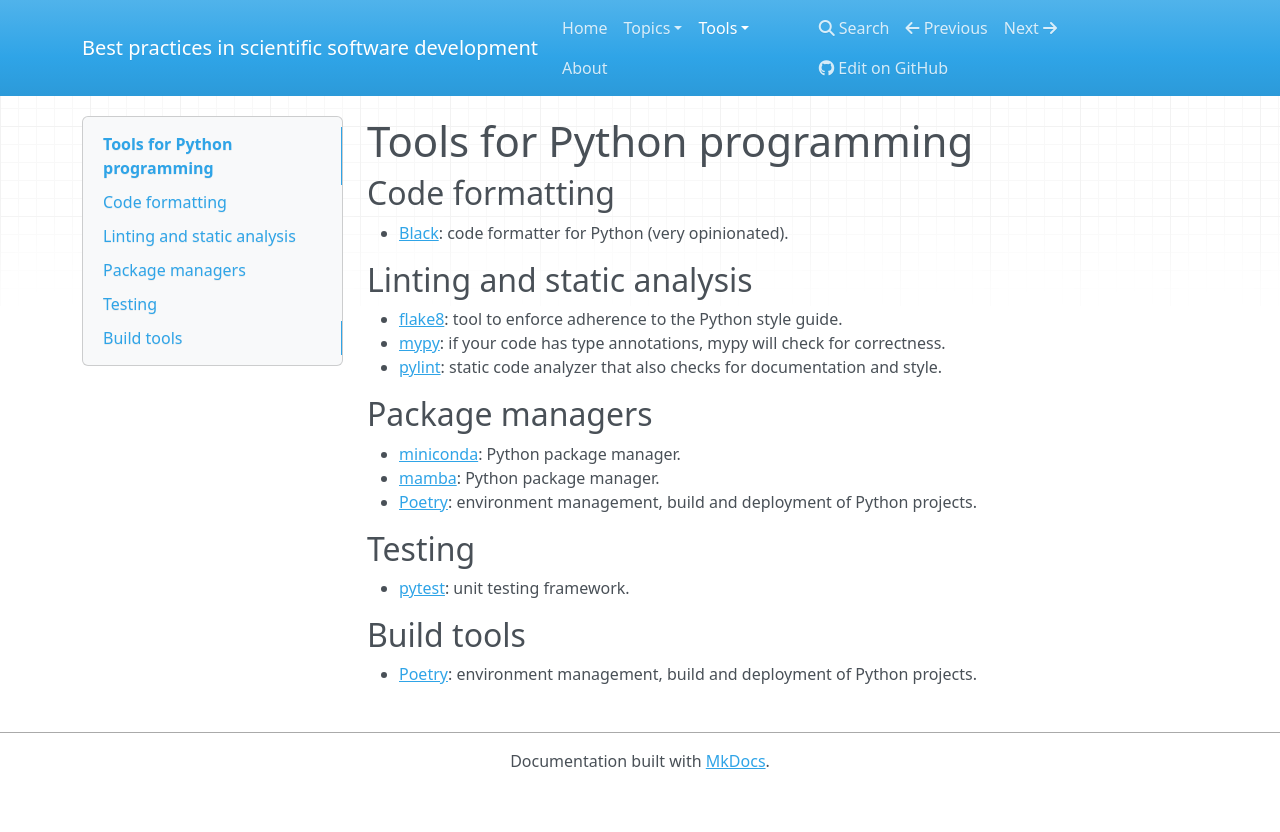
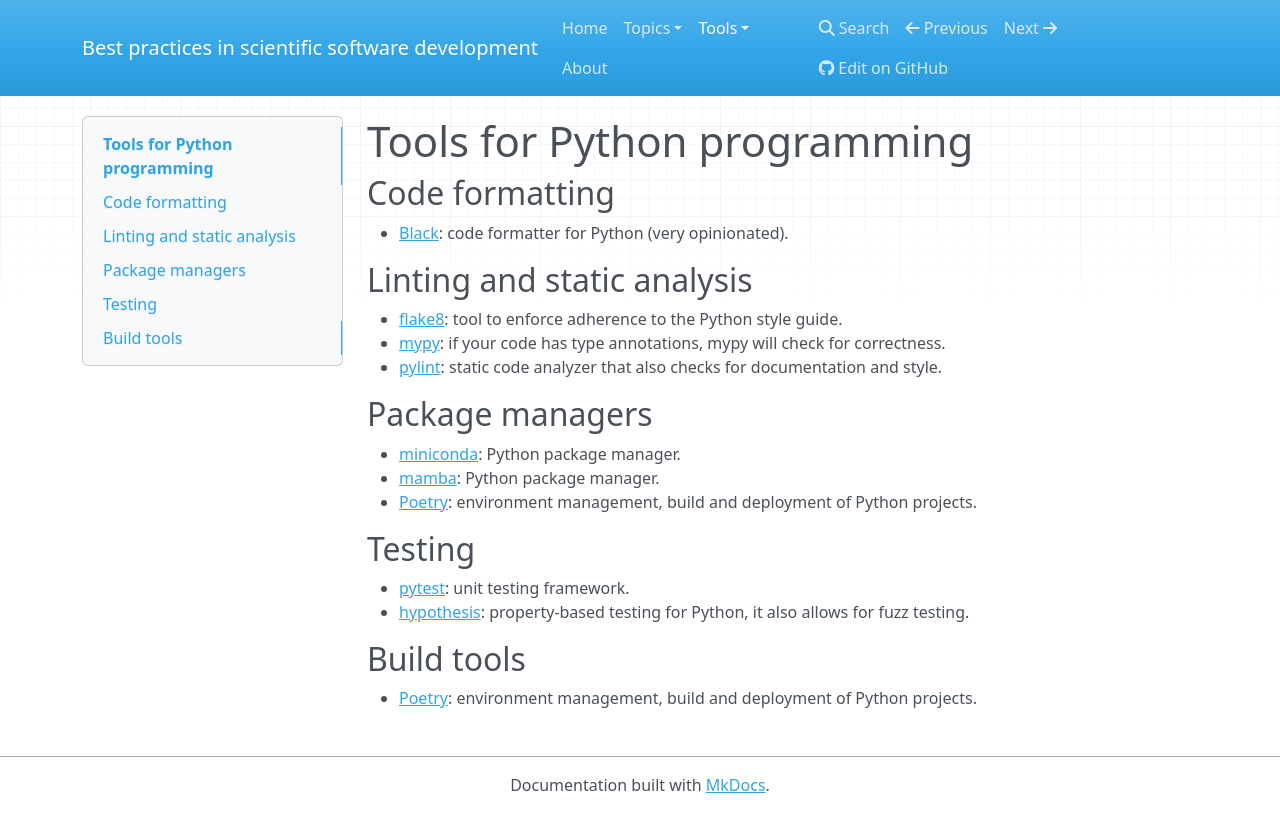
Before and after one commit to gjbex/Best-practices-for-scientific-computing, an MkDocs documentation site: the page built from docs/tools/Python.md, in a window 1280 px wide. Shown: the top 832 px of the page. Built offline with MkDocs 1.6.1, drawn with Linux system fonts in a browser that asks for light colours; nearby versions of some CDN libraries.

Commit message:
Add hypothesis testing library

```diff
--- a/docs/tools/Python.md
+++ b/docs/tools/Python.md
@@ -29,6 +29,8 @@
 ## Testing
 
 * [pytest](https://docs.pytest.org/): unit testing framework.
+* [hypothesis](https://hypothesis.readthedocs.io/): property-based testing for
+  Python, it also allows for fuzz testing.
 
 
 ## Build tools
```
